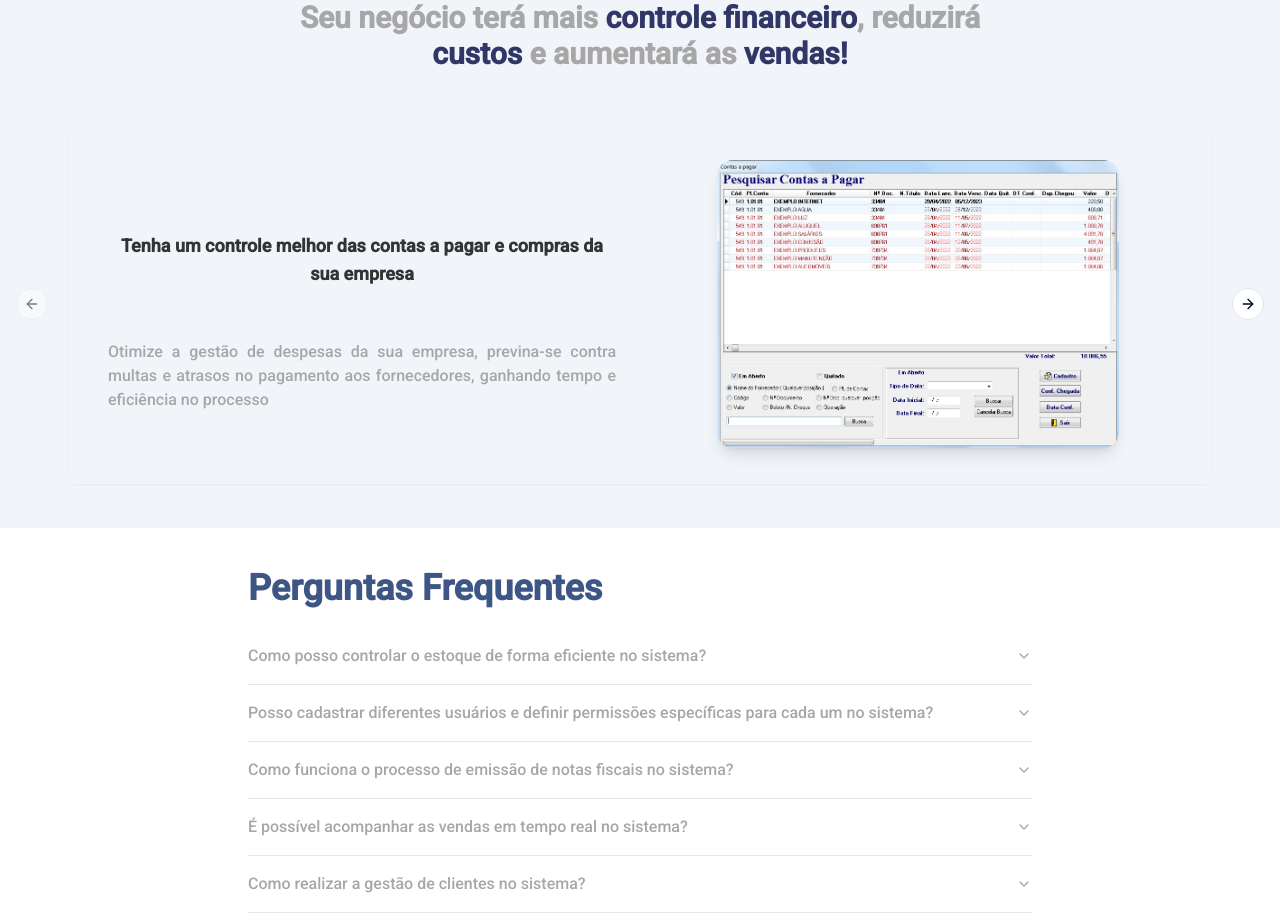
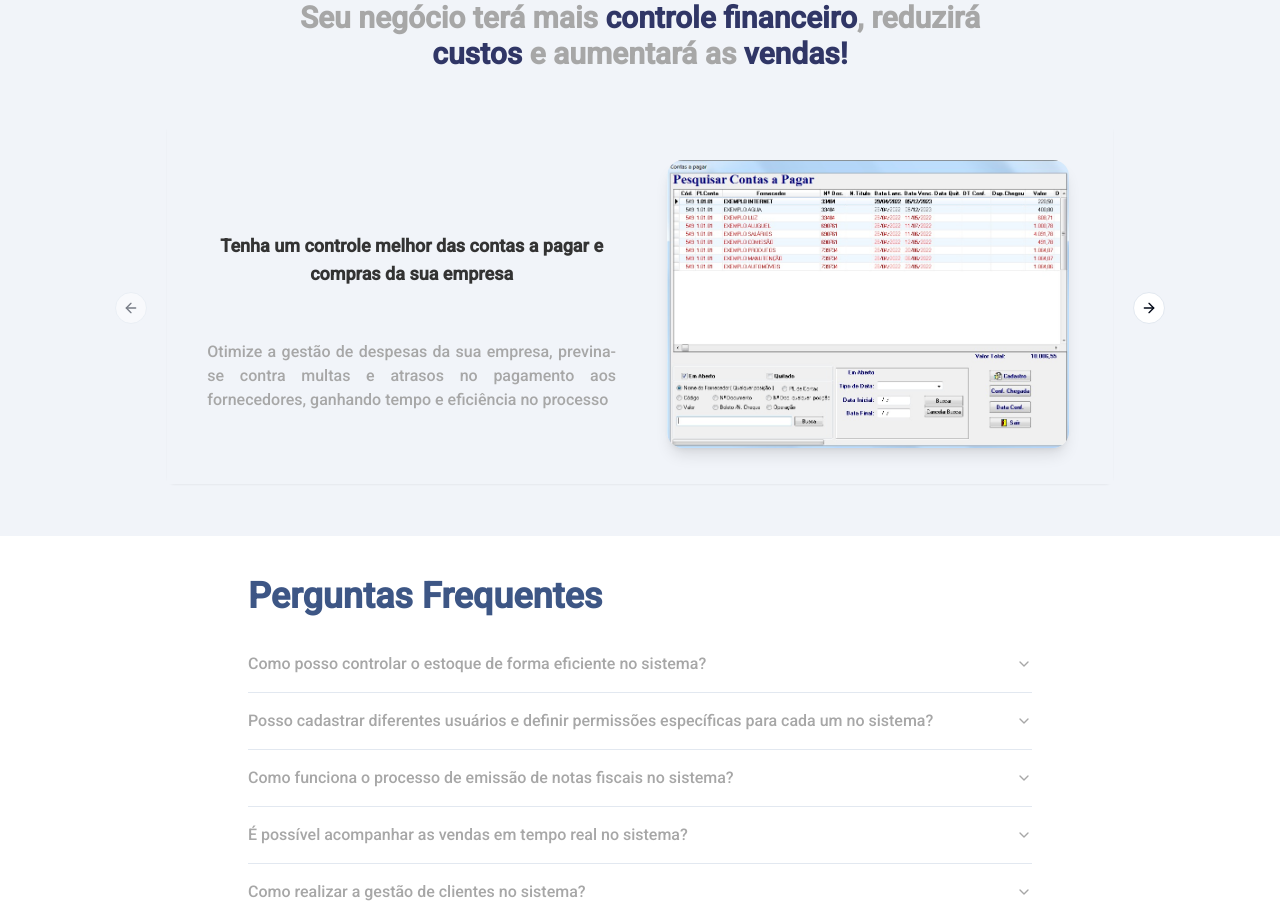
Before and after one commit to EvaldoFerreiraMoreira/site-siad, a Next.js app: page /planos in a window 1280 px wide. Shown: the part 1260-2177 px from the top of the page. Built offline with nearby package versions, Linux system fonts and the light colour scheme.

Commit message:
fix: banner web planos responsive

```diff
--- a/src/app/planos/components/componentsWeb/BannerCarrosselWeb.tsx
+++ b/src/app/planos/components/componentsWeb/BannerCarrosselWeb.tsx
@@ -42,7 +42,7 @@ const BannerCarrosselWeb = () => {
     ]
 
     return (
-        <div className='flex items-center justify-center bg-transparent'>
+        <div className='flex items-center justify-center bg-transparent mx-64'>
             <Carousel className="w-full max-w-[90%]">
                 <CarouselContent>
                     {test.map((item, index) => (
```
